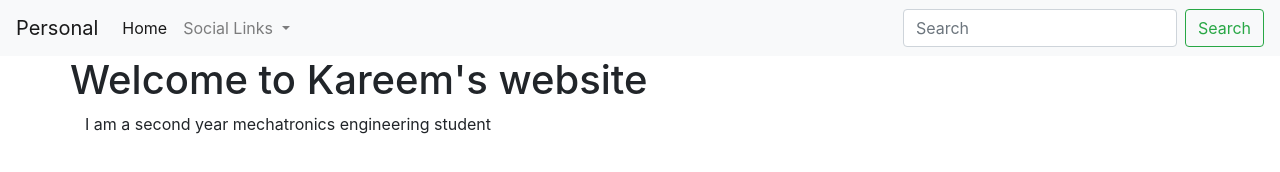
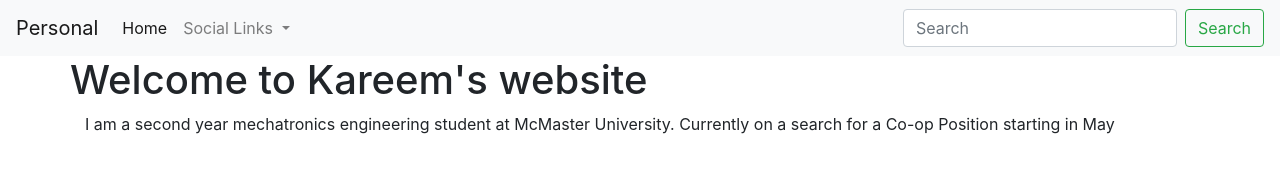
Before and after one commit to Karimbog/karimbog.github.io, a plain HTML site: page index.html in a window 1280 px wide. Drawn offline with nearby package versions, Linux system fonts and the light colour scheme.

Commit message:
Update index.html

```diff
--- a/index.html
+++ b/index.html
@@ -49,7 +49,7 @@
             <!-- Content goes here -->
             <h1>Welcome to Kareem's website</h1>
         </div>
-        <p> I am a second year mechatronics engineering student </p>
+        <p> I am a second year mechatronics engineering student at McMaster University. Currently on a search for a Co-op Position starting in May </p>
           </div>
         </div>
     </div>
```
